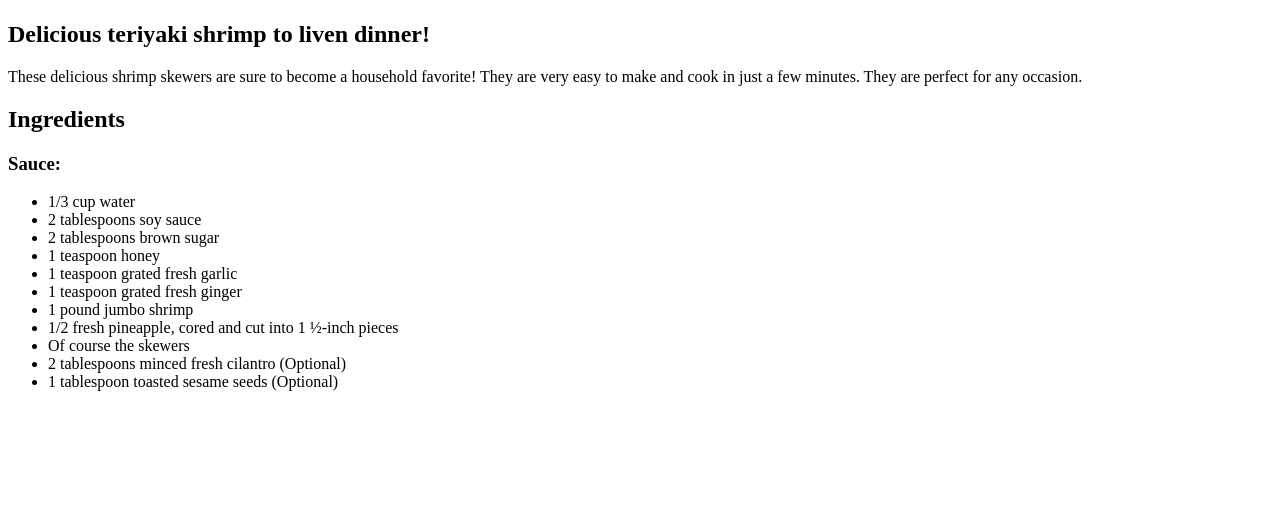
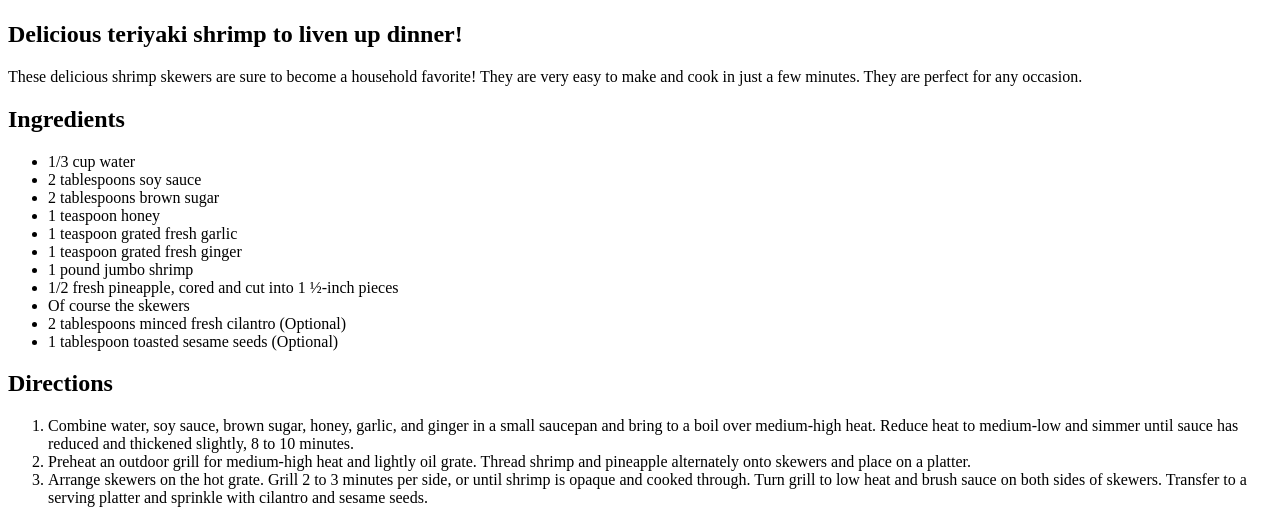
Before and after one commit to CSerigny/odin-recipes, a plain HTML site: page recipes/teriyaki-grilled-shrimp-skew.html in a window 1280 px wide. Shown: the part 383-906 px from the top of the page. Before the commit the page ends 800 px from the top, so only its background shows below. Drawn offline with Linux system fonts and the light colour scheme.

Commit message:
Adjusted photo size, added directions, removed sauce since it includes  more than just the sauce ingredients

```diff
--- a/recipes/teriyaki-grilled-shrimp-skew.html
+++ b/recipes/teriyaki-grilled-shrimp-skew.html
@@ -7,11 +7,10 @@
 </head>
 <body>
     <h1>Teriyaki Grilled Shrimp Skewers</h1>
-    <img src="https://imagesvc.meredithcorp.io/v3/mm/image?url=https%3A%2F%2Fimages.media-allrecipes.com%2Fuserphotos%2F8528171.jpg&q=60&c=sc&poi=auto&orient=true&h=512" alt="Delicious Teriyaki Grilled Shrimp Skewers">
-    <h2>Delicious teriyaki shrimp to liven dinner!</h2>
+    <img src="https://imagesvc.meredithcorp.io/v3/mm/image?url=https%3A%2F%2Fimages.media-allrecipes.com%2Fuserphotos%2F8528171.jpg&q=60&c=sc&poi=auto&orient=true&h=512" alt="Delicious Teriyaki Grilled Shrimp Skewers" length="300" width="400">
+    <h2>Delicious teriyaki shrimp to liven up dinner!</h2>
     <p>These delicious shrimp skewers are sure to become a household favorite! They are very easy to make and cook in just a few minutes. They are perfect for any occasion.</p>
     <h2>Ingredients</h2>
-    <h3>Sauce:</h3>
     <ul>
         <li>1/3 cup water</li>
         <li>2 tablespoons soy sauce</li>
@@ -25,5 +24,11 @@
         <li>2 tablespoons minced fresh cilantro (Optional)</li>
         <li>1 tablespoon toasted sesame seeds (Optional)</li>
     </ul>
+    <h2>Directions</h2>
+    <ol>
+        <li>Combine water, soy sauce, brown sugar, honey, garlic, and ginger in a small saucepan and bring to a boil over medium-high heat. Reduce heat to medium-low and simmer until sauce has reduced and thickened slightly, 8 to 10 minutes.</li>
+        <li>Preheat an outdoor grill for medium-high heat and lightly oil grate. Thread shrimp and pineapple alternately onto skewers and place on a platter.</li>
+        <li>Arrange skewers on the hot grate. Grill 2 to 3 minutes per side, or until shrimp is opaque and cooked through. Turn grill to low heat and brush sauce on both sides of skewers. Transfer to a serving platter and sprinkle with cilantro and sesame seeds.</li>
+    </ol>
 </body>
 </html>
```
